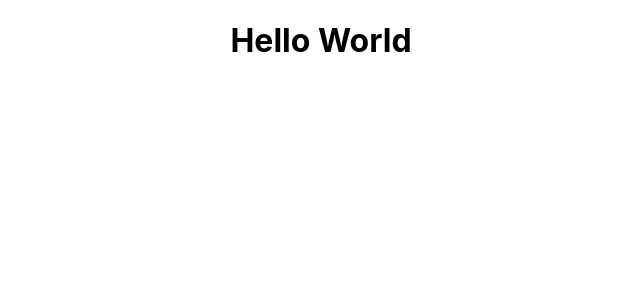
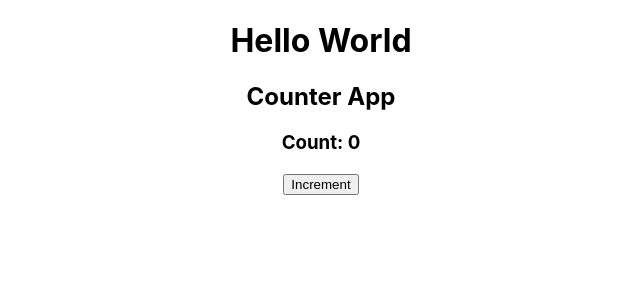
Before and after one commit to sadekur/redux-todos, a React (Create React App) app: page / in a window 1280 px wide. Shown: the top 300 px of the page, without its empty margins (319-959 px from the left). Built offline with nearby package versions, Linux system fonts and the light colour scheme.

Commit message:
countsown using pure react

```diff
--- a/src/App.js
+++ b/src/App.js
@@ -1,9 +1,11 @@
 import './App.css';
+import Counter from './Components/Counter';
 
 function App() {
   return (
     <div className="App">
       <h1>Hello World</h1>
+      <Counter />
     </div>
   );
 }
--- /dev/null
+++ b/src/Components/Counter.js
@@ -0,0 +1,15 @@
+import React, { useState } from 'react'
+
+export default function Counter() {
+    const [count, setCount] = useState(0);
+    const handleIncrement = () => {
+        setCount(count + 1);
+    }
+  return (
+    <div>
+      <h2>Counter App</h2>
+      <h3> Count: {count}</h3>
+      <button onClick={handleIncrement}>Increment</button>
+    </div>
+  )
+}
```
